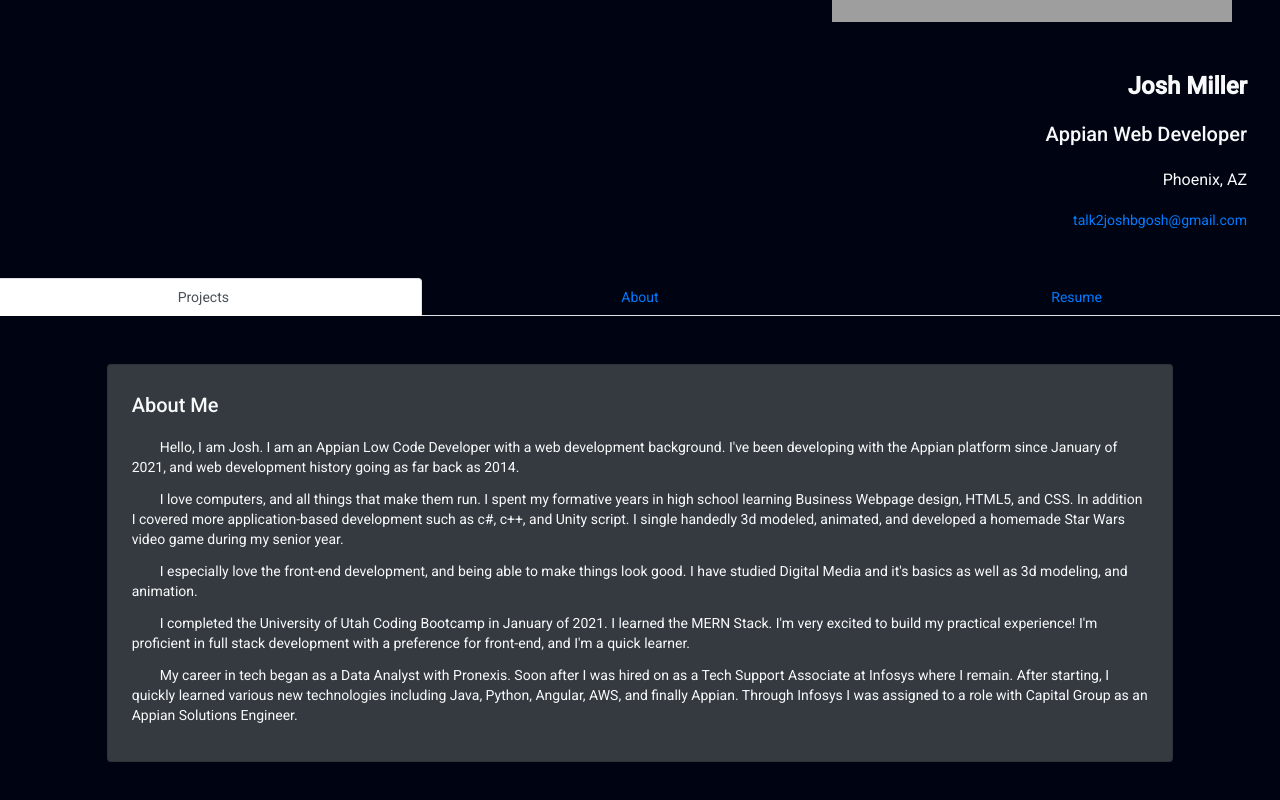
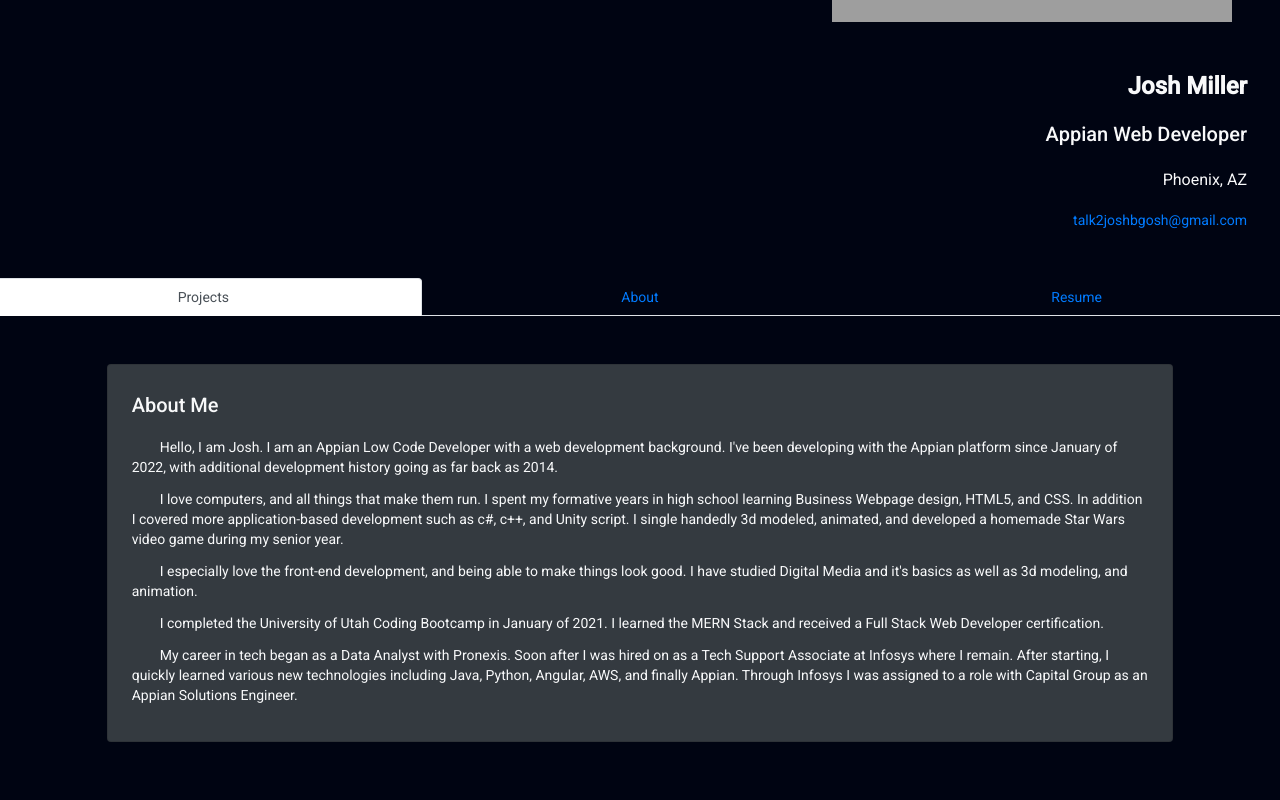
Before and after one commit to OneCrinkleyFry/OneCrinkleyFry.github.io, an Angular app: page /about in a window 1280 px wide. Shown: the part 927-1727 px from the top of the page. Built offline with nearby package versions, Linux system fonts and the light colour scheme; grey boxes are pictures that could not be loaded.

Commit message:
updated Verbiage, fixed a typo

```diff
--- a/src/app/about/about.component.html
+++ b/src/app/about/about.component.html
@@ -5,7 +5,7 @@
    <article class='text-start about-body'>
       <p>
          <span class="indent"></span>
-         Hello, I am Josh. I am an Appian Low Code Developer with a web development background. I've been developing with the Appian platform since January of 2021, and web development history going as far back as 2014.
+         Hello, I am Josh. I am an Appian Low Code Developer with a web development background. I've been developing with the Appian platform since January of 2022, with additional development history going as far back as 2014.
       </p>
       <p>
          <span class="indent"></span>
@@ -16,7 +16,7 @@
       </p>
       <p>
          <span class="indent"></span>
-         I completed the University of Utah Coding Bootcamp in January of 2021. I learned the MERN Stack. I'm very excited to build my practical experience! I'm proficient in full stack development with a preference for front-end, and I'm a quick learner.
+         I completed the University of Utah Coding Bootcamp in January of 2021. I learned the MERN Stack and received a Full Stack Web Developer certification.
       </p>
       <p>
          <span class="indent"></span>
```
